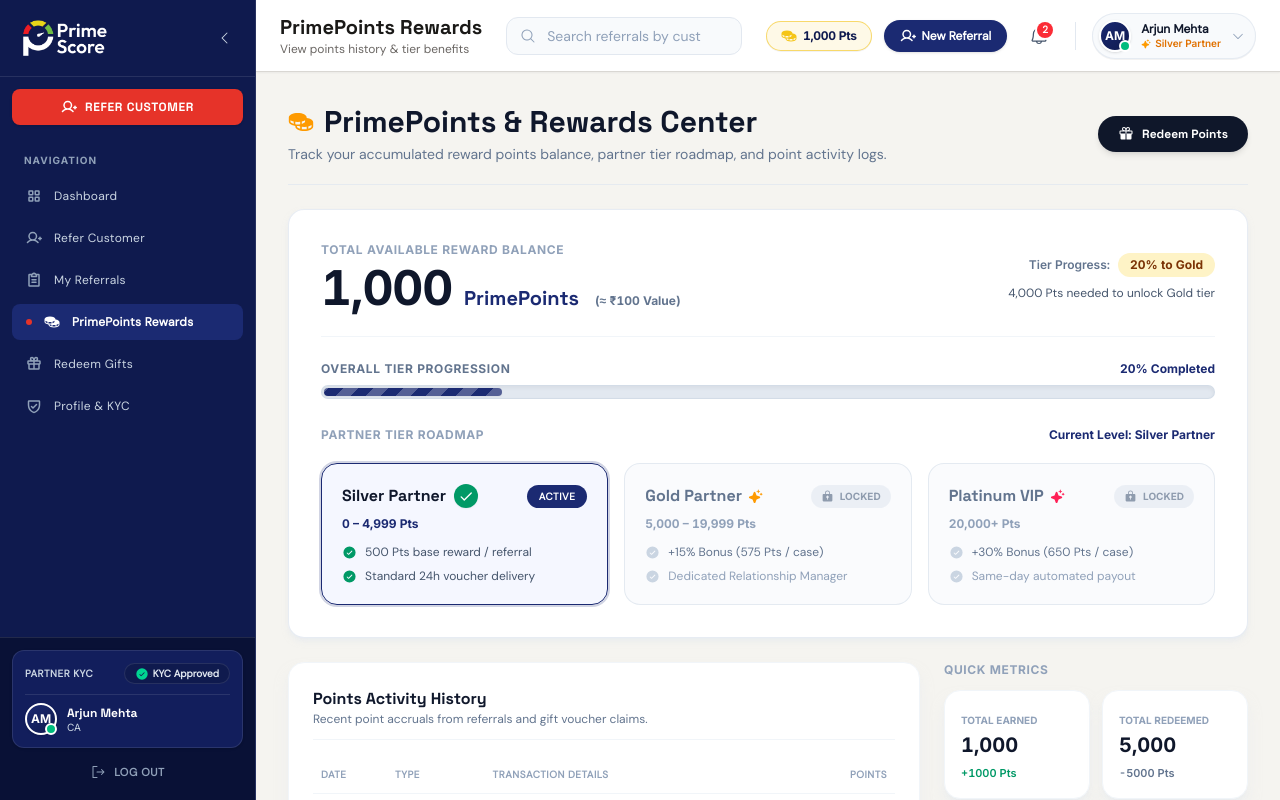
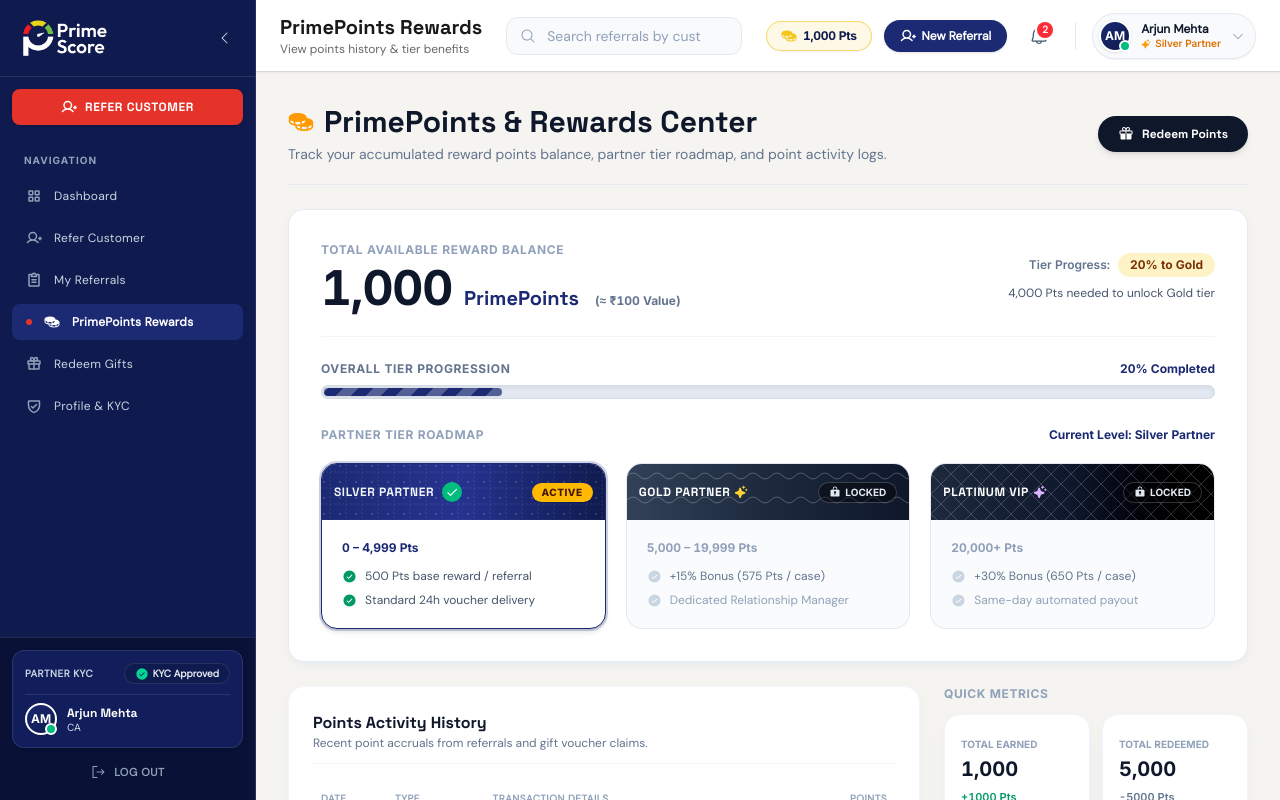
Before and after one commit to ReachOutToHardik/primescorepartner, a Next.js app: page /rewards in a window 1280 px wide. Shown: the top 800 px of the page. Built offline with nearby package versions, Linux system fonts and the light colour scheme.

Commit message:
Redesign: Added SVG patterned top header banners and custom popup select dropdown UI

```diff
--- a/app/(portal)/rewards/page.tsx
+++ b/app/(portal)/rewards/page.tsx
@@ -126,26 +126,40 @@
             </span>
           </div>
 
-          <div className="grid grid-cols-1 md:grid-cols-3 gap-4">
+          <div className="grid grid-cols-1 md:grid-cols-3 gap-5">
             {/* SILVER TIER (Base/Completed) */}
-            <div className={`p-5 rounded-2xl border transition-all relative ${
-              currentTier === 'Silver' ? 'bg-indigo-50/60 border-[#1B2A72] ring-2 ring-[#1B2A72]/20' : 'bg-slate-50/80 border-slate-200/80'
+            <div className={`rounded-2xl border transition-all relative overflow-hidden flex flex-col justify-between ${
+              currentTier === 'Silver' ? 'bg-white border-[#1B2A72] ring-2 ring-[#1B2A72]/20 shadow-md' : 'bg-slate-50/80 border-slate-200/80'
             }`}>
-              <div className="flex items-center justify-between mb-2">
-                <div className="flex items-center gap-2">
-                  <h4 className="font-display font-bold text-base text-slate-900">Silver Partner</h4>
-                  {/* Big Check Mark Icon when Tier Completed */}
-                  <span className="w-6 h-6 rounded-full bg-emerald-600 text-white flex items-center justify-center shadow-xs">
-                    <Check size={14} weight="bold" />
+              {/* Decorative Top Banner with SVG Pattern */}
+              <div className="h-14 bg-gradient-to-r from-[#1B2A72] via-[#253390] to-[#0F1A4E] relative p-3 flex items-center justify-between overflow-hidden">
+                {/* SVG Geometric Background Pattern */}
+                <svg className="absolute inset-0 w-full h-full opacity-20 pointer-events-none" xmlns="http://www.w3.org/2000/svg">
+                  <defs>
+                    <pattern id="silverGrid" width="16" height="16" patternUnits="userSpaceOnUse">
+                      <circle cx="2" cy="2" r="1" fill="#FFFFFF" />
+                      <path d="M0 8h16M8 0v16" stroke="#FFFFFF" strokeWidth="0.5" strokeDasharray="2 2" />
+                    </pattern>
+                  </defs>
+                  <rect width="100%" height="100%" fill="url(#silverGrid)" />
+                </svg>
+
+                <div className="relative z-10 flex items-center gap-2">
+                  <span className="text-xs font-display font-bold uppercase tracking-wider text-slate-100">Silver Partner</span>
+                  <span className="w-5 h-5 rounded-full bg-emerald-500 text-white flex items-center justify-center shadow-xs">
+                    <Check size={12} weight="bold" />
                   </span>
                 </div>
+
                 {currentTier === 'Silver' && (
-                  <span className="px-3 py-1 bg-[#1B2A72] text-white text-[10px] font-bold uppercase rounded-full tracking-wider">
+                  <span className="relative z-10 px-2.5 py-0.5 bg-amber-400 text-amber-950 font-mono-num text-[10px] font-extrabold uppercase rounded-full shadow-xs tracking-wider">
                     ACTIVE
                   </span>
                 )}
               </div>
-              <p className="text-xs font-mono-num text-[#1B2A72] font-bold mb-3">0 &ndash; 4,999 Pts</p>
+
+              <div className="p-5 space-y-3">
+                <p className="text-xs font-mono-num text-[#1B2A72] font-bold">0 &ndash; 4,999 Pts</p>
                 <ul className="text-xs text-slate-600 space-y-2 font-medium">
                   <li className="flex items-center gap-2">
                     <CheckCircle size={15} className="text-emerald-600 shrink-0" weight="fill" />
@@ -157,41 +171,59 @@
                   </li>
                 </ul>
               </div>
+            </div>
 
             {/* GOLD TIER */}
-            <div className={`p-5 rounded-2xl border transition-all relative ${
+            <div className={`rounded-2xl border transition-all relative overflow-hidden flex flex-col justify-between ${
               currentTier === 'Gold'
-                ? 'bg-amber-50/60 border-amber-500 ring-2 ring-amber-500/30'
+                ? 'bg-white border-amber-500 ring-2 ring-amber-500/30 shadow-md'
                 : totalPoints >= 5000
                 ? 'bg-emerald-50/40 border-emerald-300'
                 : 'bg-slate-50/70 border-slate-200/90'
             }`}>
-              <div className="flex items-center justify-between mb-2">
-                <div className="flex items-center gap-2">
-                  <h4 className={`font-display font-bold text-base flex items-center gap-1.5 ${totalPoints < 5000 ? 'text-slate-500' : 'text-slate-900'}`}>
+              {/* Decorative Top Banner with SVG Pattern */}
+              <div className={`h-14 relative p-3 flex items-center justify-between overflow-hidden ${
+                totalPoints >= 5000
+                  ? 'bg-gradient-to-r from-amber-500 via-amber-600 to-yellow-600'
+                  : 'bg-gradient-to-r from-slate-700 via-slate-800 to-slate-900'
+              }`}>
+                {/* SVG Geometric Waves Pattern */}
+                <svg className="absolute inset-0 w-full h-full opacity-25 pointer-events-none" xmlns="http://www.w3.org/2000/svg">
+                  <defs>
+                    <pattern id="goldWaves" width="24" height="24" patternUnits="userSpaceOnUse">
+                      <path d="M0 12 Q 6 6, 12 12 T 24 12" fill="none" stroke="#FFFFFF" strokeWidth="1" />
+                    </pattern>
+                  </defs>
+                  <rect width="100%" height="100%" fill="url(#goldWaves)" />
+                </svg>
+
+                <div className="relative z-10 flex items-center gap-2">
+                  <span className="text-xs font-display font-bold uppercase tracking-wider text-white flex items-center gap-1">
                     <span>Gold Partner</span>
-                    <Sparkle size={15} className="text-amber-500" weight="fill" />
-                  </h4>
+                    <Sparkle size={14} className="text-amber-300" weight="fill" />
+                  </span>
 
                   {totalPoints >= 5000 ? (
-                    <span className="w-6 h-6 rounded-full bg-emerald-600 text-white flex items-center justify-center shadow-xs">
-                      <Check size={14} weight="bold" />
+                    <span className="w-5 h-5 rounded-full bg-emerald-500 text-white flex items-center justify-center shadow-xs">
+                      <Check size={12} weight="bold" />
                     </span>
                   ) : null}
                 </div>
 
                 {currentTier === 'Gold' ? (
-                  <span className="px-3 py-1 bg-amber-400 text-amber-950 text-[10px] font-bold uppercase rounded-full tracking-wider">
+                  <span className="relative z-10 px-2.5 py-0.5 bg-amber-400 text-amber-950 font-mono-num text-[10px] font-extrabold uppercase rounded-full shadow-xs tracking-wider">
                     ACTIVE
                   </span>
                 ) : totalPoints < 5000 ? (
-                  <span className="px-2.5 py-1 bg-slate-200/80 text-slate-500 font-mono-num text-[10px] font-bold uppercase rounded-full flex items-center gap-1.5 opacity-70">
-                    <LockKey size={13} weight="fill" className="text-slate-500" />
+                  <span className="relative z-10 px-2.5 py-0.5 bg-black/40 text-slate-200 font-mono-num text-[10px] font-bold uppercase rounded-full flex items-center gap-1 border border-white/20">
+                    <LockKey size={12} weight="fill" />
                     <span>LOCKED</span>
                   </span>
                 ) : null}
               </div>
-              <p className={`text-xs font-mono-num font-bold mb-3 ${totalPoints < 5000 ? 'text-slate-400' : 'text-amber-600'}`}>5,000 &ndash; 19,999 Pts</p>
+
+              <div className="p-5 space-y-3">
+                <p className={`text-xs font-mono-num font-bold ${totalPoints < 5000 ? 'text-slate-400' : 'text-amber-600'}`}>5,000 &ndash; 19,999 Pts</p>
                 <ul className={`text-xs space-y-2 font-medium ${totalPoints < 5000 ? 'text-slate-400' : 'text-slate-600'}`}>
                   <li className="flex items-center gap-2">
                     <CheckCircle size={15} className={totalPoints < 5000 ? 'text-slate-300' : 'text-emerald-600'} weight="fill" />
@@ -203,41 +235,59 @@
                   </li>
                 </ul>
               </div>
+            </div>
 
             {/* PLATINUM TIER */}
-            <div className={`p-5 rounded-2xl border transition-all relative ${
+            <div className={`rounded-2xl border transition-all relative overflow-hidden flex flex-col justify-between ${
               currentTier === 'Platinum'
-                ? 'bg-rose-50/60 border-rose-500 ring-2 ring-rose-500/20'
+                ? 'bg-white border-rose-500 ring-2 ring-rose-500/20 shadow-md'
                 : totalPoints >= 20000
                 ? 'bg-emerald-50/40 border-emerald-300'
                 : 'bg-slate-50/70 border-slate-200/90'
             }`}>
-              <div className="flex items-center justify-between mb-2">
-                <div className="flex items-center gap-2">
-                  <h4 className={`font-display font-bold text-base flex items-center gap-1.5 ${totalPoints < 20000 ? 'text-slate-500' : 'text-slate-900'}`}>
+              {/* Decorative Top Banner with SVG Pattern */}
+              <div className={`h-14 relative p-3 flex items-center justify-between overflow-hidden ${
+                totalPoints >= 20000
+                  ? 'bg-gradient-to-r from-purple-700 via-rose-700 to-indigo-900'
+                  : 'bg-gradient-to-r from-slate-800 via-slate-900 to-black'
+              }`}>
+                {/* SVG Hexagon Diamonds Pattern */}
+                <svg className="absolute inset-0 w-full h-full opacity-25 pointer-events-none" xmlns="http://www.w3.org/2000/svg">
+                  <defs>
+                    <pattern id="platDiamonds" width="20" height="20" patternUnits="userSpaceOnUse">
+                      <polygon points="10,0 20,10 10,20 0,10" fill="none" stroke="#FFFFFF" strokeWidth="0.8" />
+                    </pattern>
+                  </defs>
+                  <rect width="100%" height="100%" fill="url(#platDiamonds)" />
+                </svg>
+
+                <div className="relative z-10 flex items-center gap-2">
+                  <span className="text-xs font-display font-bold uppercase tracking-wider text-white flex items-center gap-1">
                     <span>Platinum VIP</span>
-                    <Sparkle size={15} className="text-rose-500" weight="fill" />
-                  </h4>
+                    <Sparkle size={14} className="text-purple-300" weight="fill" />
+                  </span>
 
                   {totalPoints >= 20000 ? (
-                    <span className="w-6 h-6 rounded-full bg-emerald-600 text-white flex items-center justify-center shadow-xs">
-                      <Check size={14} weight="bold" />
+                    <span className="w-5 h-5 rounded-full bg-emerald-500 text-white flex items-center justify-center shadow-xs">
+                      <Check size={12} weight="bold" />
                     </span>
                   ) : null}
                 </div>
 
                 {currentTier === 'Platinum' ? (
-                  <span className="px-3 py-1 bg-rose-600 text-white text-[10px] font-bold uppercase rounded-full tracking-wider">
+                  <span className="relative z-10 px-2.5 py-0.5 bg-purple-400 text-purple-950 font-mono-num text-[10px] font-extrabold uppercase rounded-full shadow-xs tracking-wider">
                     ACTIVE
                   </span>
                 ) : totalPoints < 20000 ? (
-                  <span className="px-2.5 py-1 bg-slate-200/80 text-slate-500 font-mono-num text-[10px] font-bold uppercase rounded-full flex items-center gap-1.5 opacity-70">
-                    <LockKey size={13} weight="fill" className="text-slate-500" />
+                  <span className="relative z-10 px-2.5 py-0.5 bg-black/40 text-slate-200 font-mono-num text-[10px] font-bold uppercase rounded-full flex items-center gap-1 border border-white/20">
+                    <LockKey size={12} weight="fill" />
                     <span>LOCKED</span>
                   </span>
                 ) : null}
               </div>
-              <p className={`text-xs font-mono-num font-bold mb-3 ${totalPoints < 20000 ? 'text-slate-400' : 'text-rose-600'}`}>20,000+ Pts</p>
+
+              <div className="p-5 space-y-3">
+                <p className={`text-xs font-mono-num font-bold ${totalPoints < 20000 ? 'text-slate-400' : 'text-purple-600'}`}>20,000+ Pts</p>
                 <ul className={`text-xs space-y-2 font-medium ${totalPoints < 20000 ? 'text-slate-400' : 'text-slate-600'}`}>
                   <li className="flex items-center gap-2">
                     <CheckCircle size={15} className={totalPoints < 20000 ? 'text-slate-300' : 'text-emerald-600'} weight="fill" />
@@ -248,6 +298,7 @@
                     <span>Same-day automated payout</span>
                   </li>
                 </ul>
+              </div>
             </div>
           </div>
         </div>
```
Lines whose indentation alone changed are shown as unchanged.
